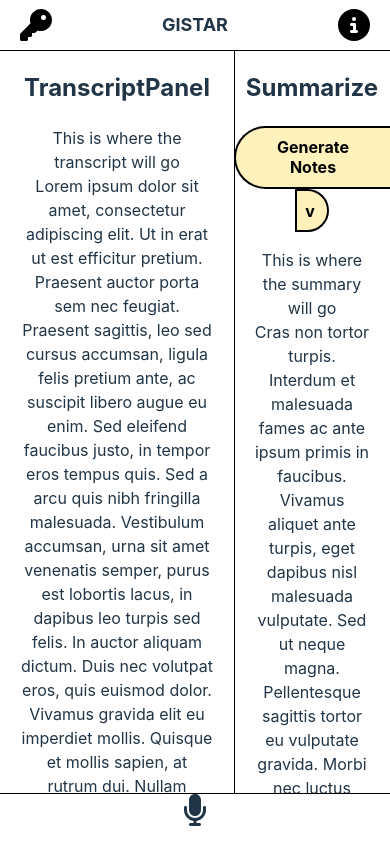
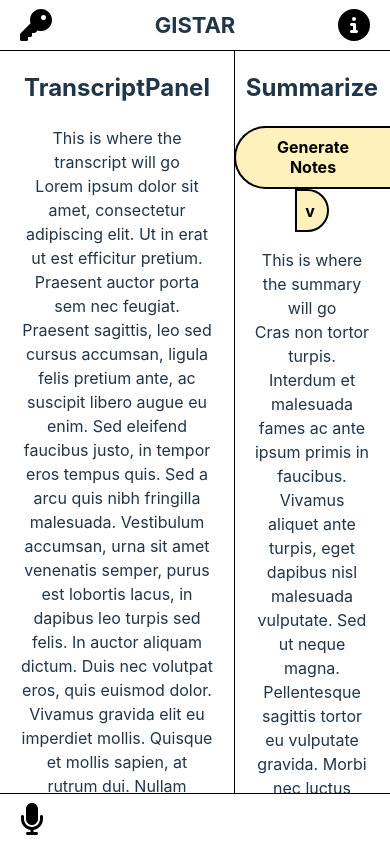
Before and after one commit to Carsonthemonkey/GIST, a React (Vite) app: page / in a window 390 px wide. Built offline with nearby package versions, Linux system fonts and the light colour scheme.

Commit message:
Makes microphone icon a button
also makes title a bit bigger

```diff
--- a/src/components/AudioPanel.tsx
+++ b/src/components/AudioPanel.tsx
@@ -6,7 +6,7 @@ import { faMicrophone } from '@fortawesome/free-solid-svg-icons';
 const AudioPanel = () => {
   return (
     <div id="audio-panel">
-      <FontAwesomeIcon icon={faMicrophone} size="2x" />
+      <button><FontAwesomeIcon icon={faMicrophone} size="2x" /></button>
     </div>
   )
 }
--- a/src/styles/AudioPanel.css
+++ b/src/styles/AudioPanel.css
@@ -7,4 +7,12 @@
   padding: 0;
   border-top: 1px solid #000;
   height: 50px;
+  display: flex;
+  flex-direction: row;
+  align-items: center;
+  justify-content: space-between;
+}
+#audio-panel button {
+  background: none;
+  color: #000;
 }/*# sourceMappingURL=AudioPanel.css.map */
--- a/src/styles/AudioPanel.scss
+++ b/src/styles/AudioPanel.scss
@@ -10,4 +10,14 @@
     padding: 0;
     border-top: 1px solid #000;
     height: vars.$audio-panel-height;
+    // aligns elements in a row
+    display: flex;
+    flex-direction: row;
+    align-items: center;
+    justify-content: space-between;
+
+    button {
+        background: none;
+        color: #000;
+    }
 }
--- a/src/styles/Toolbar.css
+++ b/src/styles/Toolbar.css
@@ -20,7 +20,7 @@
 }
 #toolbar #app-name {
   order: 2;
-  font-size: 18px;
+  font-size: 22px;
   margin: 0;
 }
 #toolbar #info-button {
--- a/src/styles/Toolbar.scss
+++ b/src/styles/Toolbar.scss
@@ -27,7 +27,7 @@
 
     #app-name {
         order: 2;
-        font-size: 18px;
+        font-size: 22px;
         margin: 0;
     }
 
```
Also changed, not shown: 1 other file (tests, documents, lock files or other folders).
